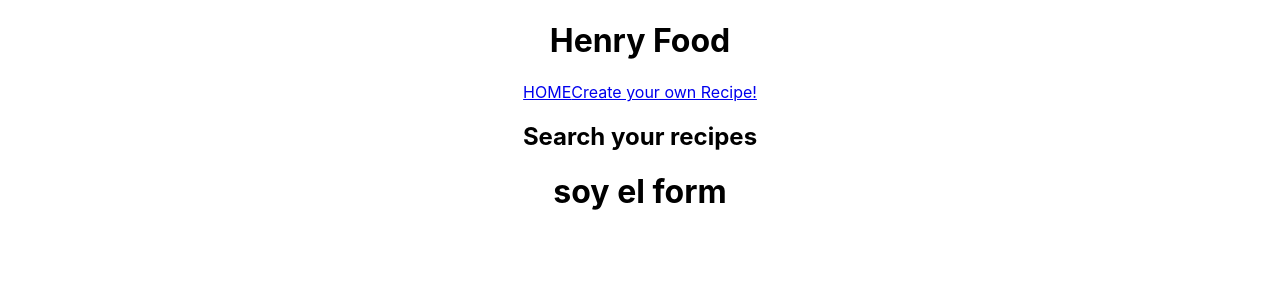
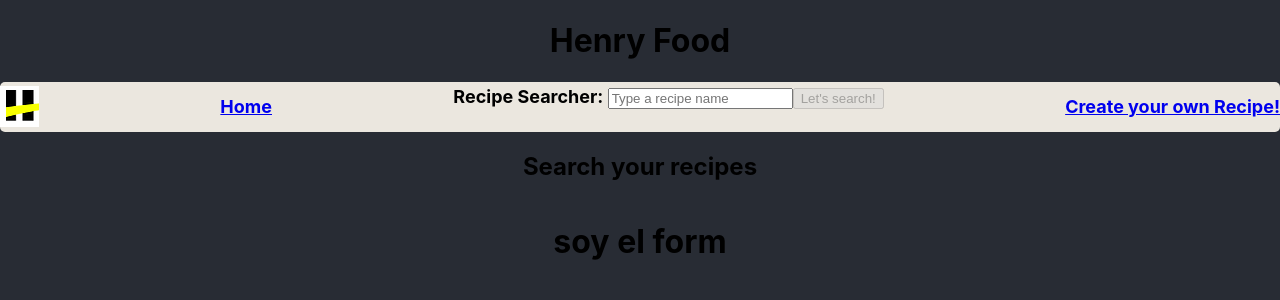
Before and after one commit to tomasdaverio/PI---Food, a React (Create React App) app in the folder client/: page /create in a window 1280 px wide. Shown: the top 300 px of the page. Built offline with nearby package versions, Linux system fonts and the light colour scheme.

Commit message:
added styles

```diff
--- a/client/src/App.css
+++ b/client/src/App.css
@@ -1,5 +1,9 @@
 .App {
   text-align: center;
+  display:flex;
+  flex-direction: column ;
+  align-items: center;
+  width:100%
 }
 
 .App-logo {
@@ -36,3 +40,14 @@
     transform: rotate(360deg);
   }
 }
+
+body{
+  background-color: #282c34;
+  width:100%;
+  height: auto ;
+  display: flex ;
+  flex-direction: column ;
+  height:auto;
+  align-items: center;
+  justify-content:space-between
+}
--- a/client/src/App.js
+++ b/client/src/App.js
@@ -1,6 +1,6 @@
 import './App.css';
 import { Route } from "react-router-dom";
-import SearchBar from '../src/Components/SearchBar.jsx' ;
+// import SearchBar from '../src/Components/SearchBar.jsx' ;
 import Cards from '../src/Components/Cards.jsx' ;
 import CardDetail from '../src/Components/CardDetail.jsx' ;
 import Nav from '../src/Components/Nav.jsx' ;
@@ -8,6 +8,7 @@ import Form from '../src/Components/Form.jsx' ;
 import Sorter from '../src/Components/Sorter.jsx' ;
 import Filter from '../src/Components/Filter.jsx' ;
 import Page from '../src/Components/Page.jsx' ;
+
 
 function App() {
   return (
@@ -18,7 +19,7 @@ function App() {
       <Route path={'/'} component={Nav} />
 
       <Route exact path={'/'} >
-      <SearchBar />
+      {/* <SearchBar /> */}
       <Sorter />
       <Filter />
       <Page />
--- a/client/src/Components/Card.jsx
+++ b/client/src/Components/Card.jsx
@@ -1,12 +1,14 @@
 import React from 'react' ;
 import { Link } from 'react-router-dom' ;
+import style from '../Styles/Card.module.css' ;
 
 function Card (props){
 return(
-    <div>
-        <h1>Title:<Link to={`/recipes/${props.id}`}>{props.name}</Link></h1>
+    <div className={style.cardcontainer}>
+        <h2>{props.name}</h2>
         <h3>Diets:{props.diets.length ? props.diets.map(diet => <span>- {diet} </span> ) : <span>-</span>}</h3>
         <img alt='img' src={props.image}/>
+        <p className={style.button}><Link to={`/recipes/${props.id}`}>View Details</Link></p>
 
     </div>
 )
--- a/client/src/Components/Cards.jsx
+++ b/client/src/Components/Cards.jsx
@@ -1,6 +1,8 @@
 import React from 'react' ;
 import Card from './Card.jsx' ;
 import { useSelector } from "react-redux" ;
+import style from '../Styles/Cards.module.css' ;
+import { Link } from 'react-router-dom' ;
 
 function Cards(props){
 
@@ -19,7 +21,7 @@ if(page>1) array = array.slice((page-1)*9,(array.length-((page-1)*9)) >=9 ? page
 if(array.length && filtered !== 'empty'){
 
     return(
-        <div>
+        <div className={style.Cardscontainer}>
         {array.map( recipe =>
         <Card
         name = {recipe.name}
@@ -32,7 +34,13 @@ if(array.length && filtered !== 'empty'){
         </div>
     )
 } else if(filtered === 'empty'){
-    return (<h2>0 results</h2>)
+    return (
+    <>
+    <h2>0 results</h2>
+    <h3><Link to={'/'}>Go back Home</Link></h3>
+    </>
+    )
+
 } else {
 
     return(
--- a/client/src/Components/Nav.jsx
+++ b/client/src/Components/Nav.jsx
@@ -1,11 +1,17 @@
 import React from 'react' ;
 import { Link } from 'react-router-dom' ;
+import style from '../Styles/Nav.module.css' ;
+import SearchBar from './SearchBar' ;
+import image from '../resources/img/logoHenry.png' ;
 
 function Nav (){
     return(
-        <div>
-            <span><Link to={'/'}>HOME</Link></span>
+        <div className={style.navbar}>
+            <img alt="img not loaded.." src={image} />
+            <span><Link to={'/'}>Home</Link></span>
+            <SearchBar />
             <span><Link to={'/create'}>Create your own Recipe!</Link></span>
+
         </div>
     )
 }
--- /dev/null
+++ b/client/src/Styles/Card.module.css
@@ -0,0 +1,33 @@
+.cardcontainer{
+    border:3px solid orange ;
+    border-radius:1%;
+    display: flex;
+    flex-direction:column ;
+    align-items:center;
+    justify-content:space-between;
+    background-color: #282c34;
+    color: rgba(255, 217, 0, 0.797);
+    width:320px;
+    height: 550px;
+    padding: 10px 25px 10px 25px;
+    font-family:sans-serif;
+}
+
+.button {
+    background-color:#282c34;
+    font-weight:bold ;
+    color:rgb(232, 184, 41);
+    font-size: 18px;
+    border: 1px solid black;
+    border-radius:10%;
+    font-family: Verdana;
+    padding: 0px 5px 0px 5px;
+    width:auto;
+    height:auto;
+
+}
+
+.button:hover {
+    color:white ;
+    font-weight:lighter;
+  }
--- /dev/null
+++ b/client/src/Styles/Cards.module.css
@@ -0,0 +1,14 @@
+.Cardscontainer{
+    background-color: rgba(186, 184, 158, 0.822);
+    border-radius:2px;
+    display:flex;
+    flex-wrap:wrap;
+    flex-direction:row;
+    justify-content:space-around;
+    align-items:space-around;
+    padding: 150px 40px 150px 40px;
+    margin: 15px 15px 15px 15px;
+    width: 80%;
+    height:auto
+
+}
--- /dev/null
+++ b/client/src/Styles/Nav.module.css
@@ -0,0 +1,13 @@
+.navbar{
+    display:flex;
+    justify-content:space-between;
+    align-items:center;
+
+    font-size:18px;
+    font-weight: bold;
+    color: black ;
+    background-color: #ebe7df ;
+    height: 50px ;
+    width:100%;
+    border-radius: 5px
+}
--- a/client/src/index.css
+++ b/client/src/index.css
@@ -5,9 +5,14 @@ body {
     sans-serif;
   -webkit-font-smoothing: antialiased;
   -moz-osx-font-smoothing: grayscale;
+
 }
 
 code {
   font-family: source-code-pro, Menlo, Monaco, Consolas, 'Courier New',
     monospace;
 }
+
+#root{
+  width:100% ;
+}
```
Also changed, not shown: client/src/resources/img/logoHenry.png (added), client/src/resources/img/recipe-default.jpg (renamed from client/src/resources/recipe-default.jpg).
